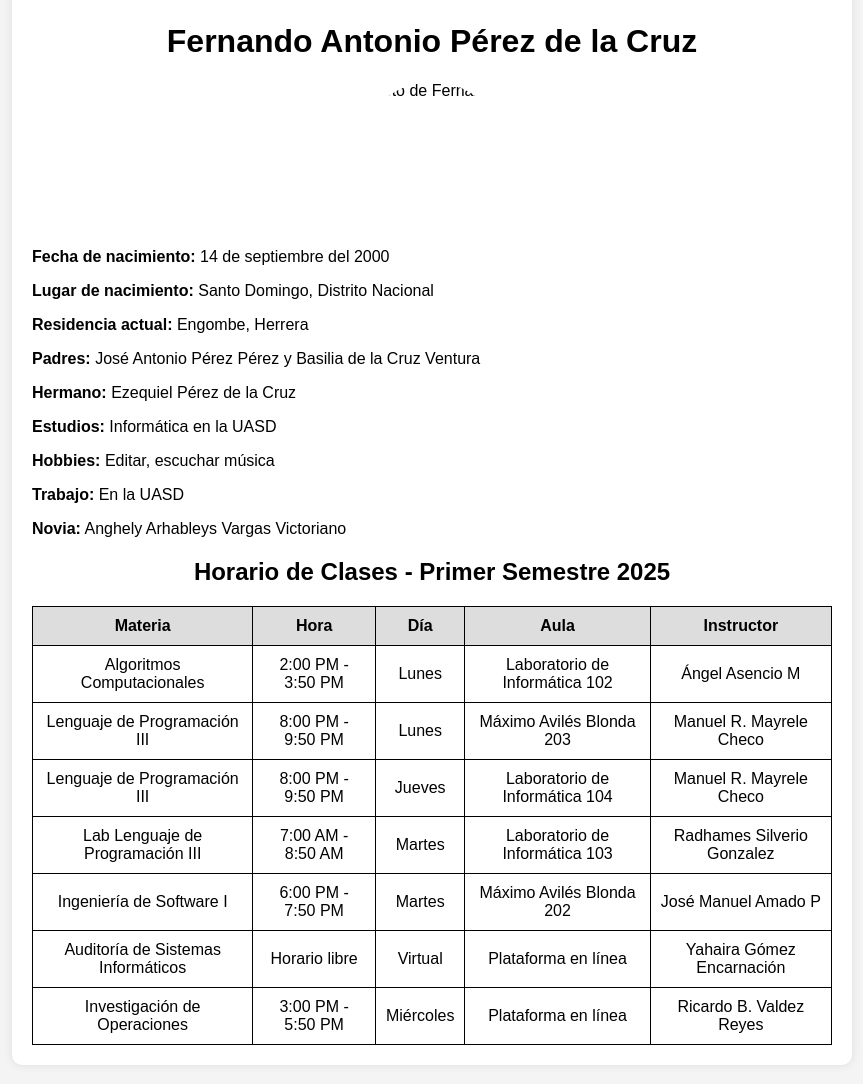
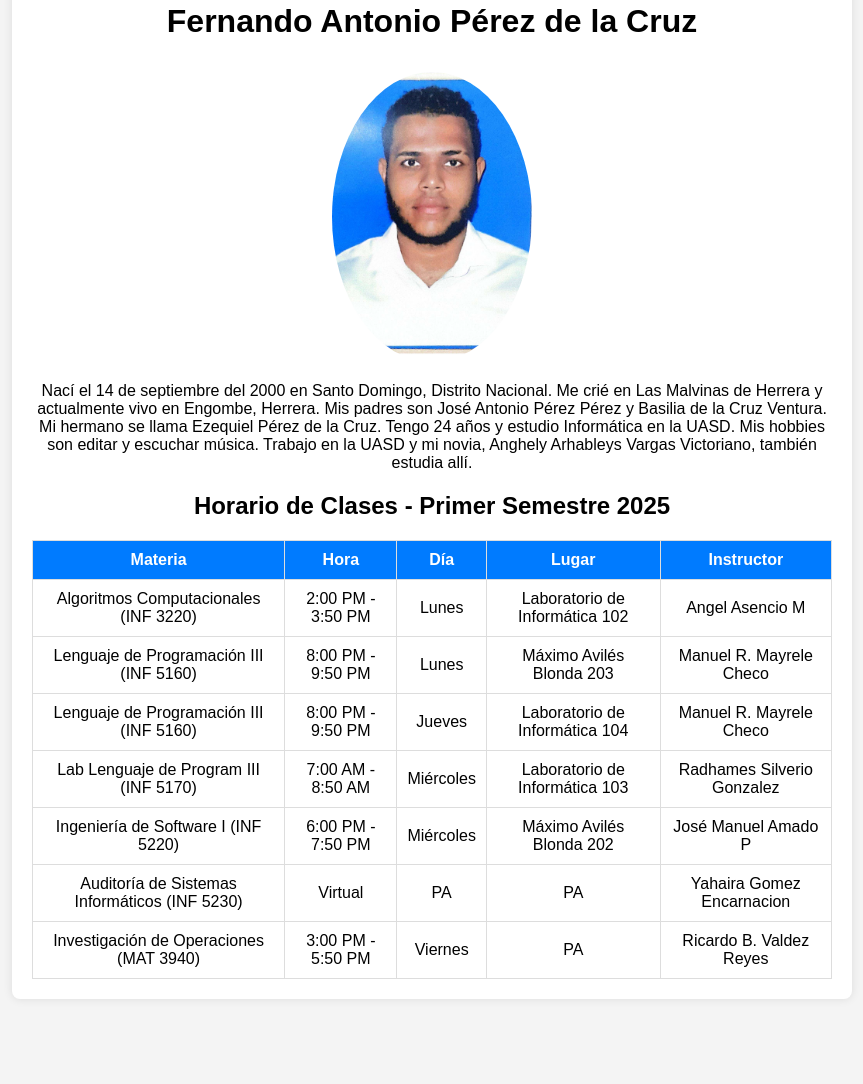
Before and after one commit to Fernando14Perez/biografia-horariofer, a plain HTML site: page index.html in a window 1280 px wide. Shown: the part 58-1142 px from the top of the page, without its empty margins (208-1071 px from the left). After the commit the page ends 1077 px from the top, so only its background shows below. Drawn offline with Linux system fonts and the light colour scheme.

Commit message:
Add files via upload

```diff
--- a/index.html
+++ b/index.html
@@ -3,61 +3,62 @@
 <head>
     <meta charset="UTF-8">
     <meta name="viewport" content="width=device-width, initial-scale=1.0">
-    <title>Biografía y Horario de Clases</title>
+    <title>Biografía de Fernando Antonio Pérez de la Cruz</title>
     <style>
         body {
             font-family: Arial, sans-serif;
             margin: 20px;
-            padding: 20px;
             background-color: #f4f4f4;
         }
         .container {
+            max-width: 800px;
             background: white;
             padding: 20px;
-            border-radius: 10px;
+            border-radius: 8px;
             box-shadow: 0px 0px 10px rgba(0, 0, 0, 0.1);
-            max-width: 800px;
-            margin: auto;
-        }
-        img {
-            width: 150px;
-            height: 150px;
-            border-radius: 50%;
-            display: block;
             margin: auto;
         }
         h1, h2 {
             text-align: center;
         }
+        .bio {
+            text-align: center;
+        }
+        .bio img {
+            width: 200px;
+            border-radius: 50%;
+            margin-top: 10px;
+        }
         table {
             width: 100%;
             border-collapse: collapse;
             margin-top: 20px;
-            background: white;
         }
         th, td {
-            border: 1px solid black;
+            border: 1px solid #ddd;
             padding: 10px;
             text-align: center;
         }
         th {
-            background-color: #ddd;
+            background-color: #007BFF;
+            color: white;
         }
     </style>
 </head>
 <body>
+
     <div class="container">
         <h1>Fernando Antonio Pérez de la Cruz</h1>
-        <img src="fotofer.jpg" alt="Foto de Fernando">
-        <p><strong>Fecha de nacimiento:</strong> 14 de septiembre del 2000</p>
-        <p><strong>Lugar de nacimiento:</strong> Santo Domingo, Distrito Nacional</p>
-        <p><strong>Residencia actual:</strong> Engombe, Herrera</p>
-        <p><strong>Padres:</strong> José Antonio Pérez Pérez y Basilia de la Cruz Ventura</p>
-        <p><strong>Hermano:</strong> Ezequiel Pérez de la Cruz</p>
-        <p><strong>Estudios:</strong> Informática en la UASD</p>
-        <p><strong>Hobbies:</strong> Editar, escuchar música</p>
-        <p><strong>Trabajo:</strong> En la UASD</p>
-        <p><strong>Novia:</strong> Anghely Arhableys Vargas Victoriano</p>
+
+        <div class="bio">
+            <img src="fotofer..jpg" alt="Foto de Fernando Antonio Pérez de la Cruz">
+            <p>Nací el 14 de septiembre del 2000 en Santo Domingo, Distrito Nacional. Me crié en Las Malvinas de Herrera y actualmente vivo en Engombe, Herrera.
+            Mis padres son José Antonio Pérez Pérez y Basilia de la Cruz Ventura.
+            Mi hermano se llama Ezequiel Pérez de la Cruz.
+            Tengo 24 años y estudio Informática en la UASD.
+            Mis hobbies son editar y escuchar música.
+            Trabajo en la UASD y mi novia, Anghely Arhableys Vargas Victoriano, también estudia allí.</p>
+        </div>
 
         <h2>Horario de Clases - Primer Semestre 2025</h2>
         <table>
@@ -65,59 +66,60 @@
                 <th>Materia</th>
                 <th>Hora</th>
                 <th>Día</th>
-                <th>Aula</th>
+                <th>Lugar</th>
                 <th>Instructor</th>
             </tr>
             <tr>
-                <td>Algoritmos Computacionales</td>
+                <td>Algoritmos Computacionales (INF 3220)</td>
                 <td>2:00 PM - 3:50 PM</td>
                 <td>Lunes</td>
                 <td>Laboratorio de Informática 102</td>
-                <td>Ángel Asencio M</td>
+                <td>Angel Asencio M</td>
             </tr>
             <tr>
-                <td>Lenguaje de Programación III</td>
+                <td>Lenguaje de Programación III (INF 5160)</td>
                 <td>8:00 PM - 9:50 PM</td>
                 <td>Lunes</td>
                 <td>Máximo Avilés Blonda 203</td>
                 <td>Manuel R. Mayrele Checo</td>
             </tr>
             <tr>
-                <td>Lenguaje de Programación III</td>
+                <td>Lenguaje de Programación III (INF 5160)</td>
                 <td>8:00 PM - 9:50 PM</td>
                 <td>Jueves</td>
                 <td>Laboratorio de Informática 104</td>
                 <td>Manuel R. Mayrele Checo</td>
             </tr>
             <tr>
-                <td>Lab Lenguaje de Programación III</td>
+                <td>Lab Lenguaje de Program III (INF 5170)</td>
                 <td>7:00 AM - 8:50 AM</td>
-                <td>Martes</td>
+                <td>Miércoles</td>
                 <td>Laboratorio de Informática 103</td>
                 <td>Radhames Silverio Gonzalez</td>
             </tr>
             <tr>
-                <td>Ingeniería de Software I</td>
+                <td>Ingeniería de Software I (INF 5220)</td>
                 <td>6:00 PM - 7:50 PM</td>
-                <td>Martes</td>
+                <td>Miércoles</td>
                 <td>Máximo Avilés Blonda 202</td>
                 <td>José Manuel Amado P</td>
             </tr>
             <tr>
-                <td>Auditoría de Sistemas Informáticos</td>
-                <td>Horario libre</td>
+                <td>Auditoría de Sistemas Informáticos (INF 5230)</td>
                 <td>Virtual</td>
-                <td>Plataforma en línea</td>
-                <td>Yahaira Gómez Encarnación</td>
+                <td>PA</td>
+                <td>PA</td>
+                <td>Yahaira Gomez Encarnacion</td>
             </tr>
             <tr>
-                <td>Investigación de Operaciones</td>
+                <td>Investigación de Operaciones (MAT 3940)</td>
                 <td>3:00 PM - 5:50 PM</td>
-                <td>Miércoles</td>
-                <td>Plataforma en línea</td>
+                <td>Viernes</td>
+                <td>PA</td>
                 <td>Ricardo B. Valdez Reyes</td>
             </tr>
         </table>
     </div>
+
 </body>
 </html>
```
